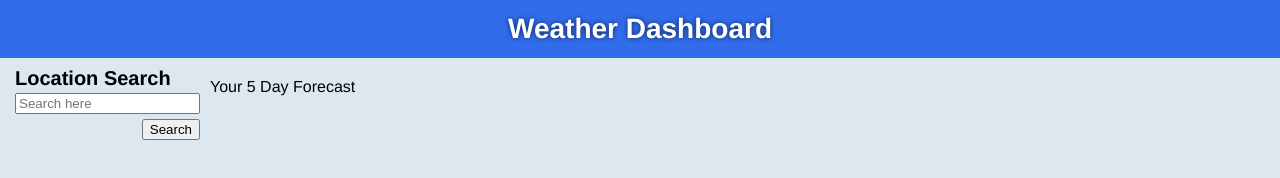
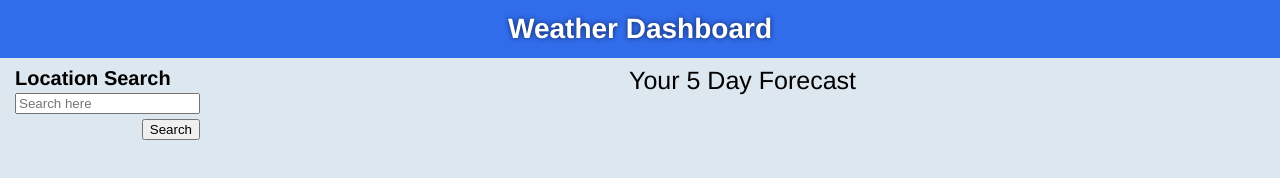
Before and after one commit to aidev13/weather-dashboard, a plain HTML site: page index.html in a window 1280 px wide. Drawn offline with Linux system fonts and the light colour scheme.

Commit message:
some css updates

```diff
--- a/assets/script.js
+++ b/assets/script.js
@@ -14,7 +14,6 @@ function getCurrentWeatherByFetch(cityName) {
             return response.json()
         })
         .then(function (weatherData) {
-
 
             searchCard.innerText = ''
 
@@ -142,7 +141,7 @@ searchBtn.addEventListener('click', function (event) {
     // var searchDataBtn = document.createElement('button')
     // searchDataBtn.innerText = searched
     // document.body.appendChild(searchDataBtn)
-    localStorage.setItem('City', [searched])
+    localStorage.setItem('City', searched)
     var getItem = localStorage.getItem('City')
     var getItemBtn = document.createElement('button')
     getItemBtn.innerText = getItem
--- a/assets/style.css
+++ b/assets/style.css
@@ -65,7 +65,7 @@ li {
 
 #forecastContainer {
     display: grid;
-    grid-template-columns: repeat(6, 1fr);
+    grid-template-columns: repeat(5, 1fr);
     column-gap: 10px;
     row-gap: 10px;
     align-items: baseline;
@@ -79,6 +79,11 @@ li {
     box-shadow: 0 0 7px rgba(139, 139, 139, 0.445);
 }
 
+#fiveDayTitle {
+    text-align: center;
+    font-size: 25px;
+    margin: 5px;
+}
 
 h3 {
     margin: 6px 0 0 0;
--- a/index.html
+++ b/index.html
@@ -24,7 +24,7 @@
             <div id="searchCard"></div>
         </div>
         <div>
-            <p>Your 5 Day Forecast</p>
+            <p id="fiveDayTitle">Your 5 Day Forecast</p>
             <div id="forecastContainer"></div>
         </div>
     </section>
```
